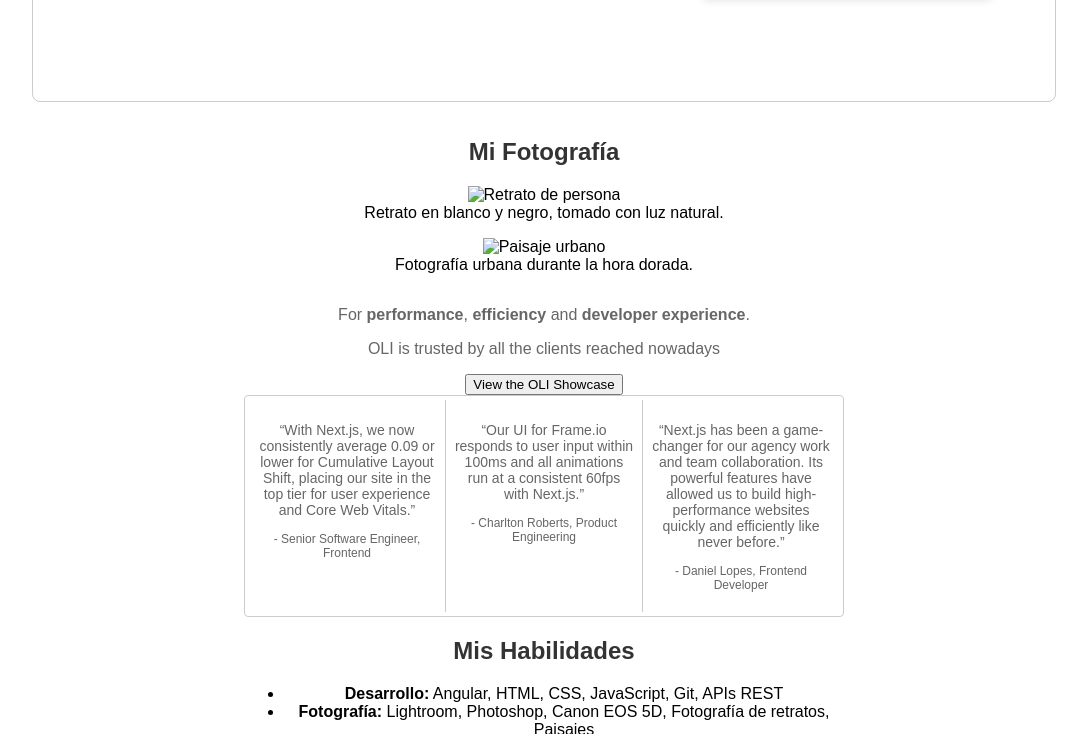
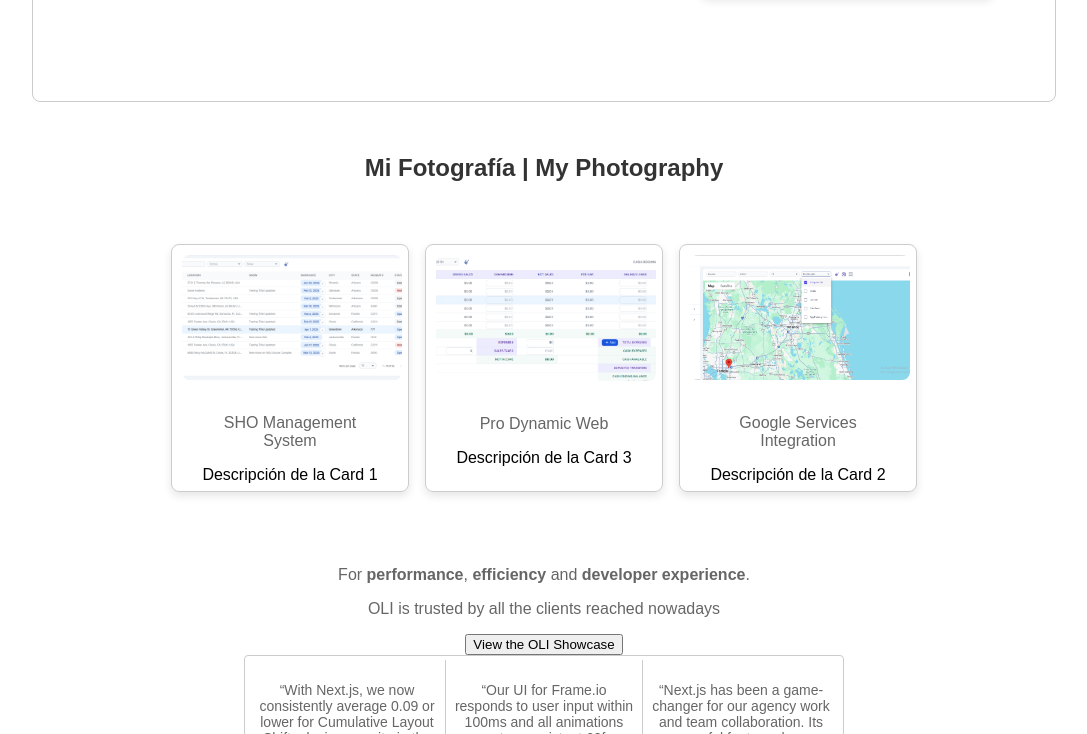
Before and after one commit to RoldanIsaac/jsPortfolio, a website: page index.html in a window 1280 px wide. Shown: the part 618-1352 px from the top of the page, without its empty margins (96-1183 px from the left). Drawn offline with Linux system fonts and the light colour scheme.

Commit message:
Add photo card component with styles and implement photography view; update index to include new styles and scripts

```diff
--- a/app/components/photo/photo.css
+++ b/app/components/photo/photo-card.css
@@ -1,15 +1,23 @@
 .photo-card {
-  width: 250px;
-  height: 230px;
+  width: 220px !important;
+  height: 230px !important;
   display: flex;
   flex-direction: column;
   border-radius: 8px;
   border: 1px solid #ccc;
   box-shadow: 0 4px 8px rgba(0, 0, 0, 0.1);
   padding: 8px;
+  transition: all 0.2s ease-in-out;
+}
+
+.photo-card:hover {
+  box-shadow: 0 8px 16px rgba(0, 0, 0, 0.2);
+  transform: scale(1.02);
 }
 
 .photo-card__img {
+  width: 220px !important;
+  height: 230px !important;
   border-radius: 10px;
   object-fit: cover;
   transition: all 0.3s ease-in-out;
--- a/app/core/dom-injector.js
+++ b/app/core/dom-injector.js
@@ -1,4 +1,4 @@
-domInjectorSingle = (componentUrl, componentDomDestination) => {
+domInjectorSingle = (componentUrl, domDestination) => {
   fetch(componentUrl)
     .then((response) => {
       if (!response.ok) {
@@ -7,7 +7,7 @@ domInjectorSingle = (componentUrl, componentDomDestination) => {
       return response.text();
     })
     .then((data) => {
-      document.getElementById(componentDomDestination).innerHTML = data;
+      document.getElementById(domDestination).innerHTML = data;
     })
     .catch((error) => {
       console.error(error);
@@ -18,7 +18,7 @@ domInjectorSingle = (componentUrl, componentDomDestination) => {
     });
 };
 
-const domInjector = (componentUrl, componentDomDestination, inputData) => {
+const domInjector = (componentUrl, domDestination, inputData) => {
   inputData.forEach((item) => {
     fetch(componentUrl)
       .then((response) => {
@@ -37,9 +37,9 @@ const domInjector = (componentUrl, componentDomDestination, inputData) => {
           });
 
           const _data = createDummyDiv(replacedData);
-          document.getElementById(componentDomDestination).appendChild(_data);
+          document.getElementById(domDestination).appendChild(_data);
         } else {
-          document.getElementById(componentDomDestination).appendChild(data);
+          document.getElementById(domDestination).appendChild(data);
         }
       })
       // Why not
@@ -64,7 +64,7 @@ const domInjector = (componentUrl, componentDomDestination, inputData) => {
       .catch((error) => {
         console.error(error);
         document.getElementById(
-          componentDomDestination
+          domDestination
         ).innerHTML = `<p>Error loading content. Please reload.</p>`;
       });
   });
--- a/app/views/photography/photography.css
+++ b/app/views/photography/photography.css
@@ -0,0 +1,13 @@
+.photography-container {
+  display: flex;
+  flex-direction: column;
+  min-height: 400px;
+  margin: 1rem 10% 1rem 10%;
+}
+
+.galery {
+  display: grid !important;
+  grid-template-columns: auto auto auto;
+  margin: auto;
+  gap: 16px;
+}
--- a/app/views/photography/photography.html
+++ b/app/views/photography/photography.html
@@ -1,16 +1,4 @@
-<section id="photography">
-  <h2>Mi Fotografía</h2>
-  <div class="galeria">
-    <figure>
-      <img src="foto1.jpg" alt="Retrato de persona" />
-      <figcaption>
-        Retrato en blanco y negro, tomado con luz natural.
-      </figcaption>
-    </figure>
-    <figure>
-      <img src="foto2.jpg" alt="Paisaje urbano" />
-      <figcaption>Fotografía urbana durante la hora dorada.</figcaption>
-    </figure>
-    <!-- Más imágenes -->
-  </div>
+<section id="photography" class="photography-container">
+  <h2>Mi Fotografía | My Photography</h2>
+  <div class="galery" id="galery"></div>
 </section>
--- /dev/null
+++ b/app/views/photography/photography.js
@@ -0,0 +1,29 @@
+const photoCard = {
+  url: "app/components/photo/photo-card.html",
+  destinationId: "galery",
+};
+
+const myPhotos = [
+  {
+    url: "public/screenshoots/sho-2.png",
+    title: "SHO Management System",
+    description: "Descripción de la Card 1",
+  },
+  {
+    url: "public/screenshoots/sho-3.png",
+    title: "Pro Dynamic Web",
+    description: "Descripción de la Card 3",
+  },
+  {
+    url: "public/screenshoots/sho.png",
+    title: "Google Services Integration",
+    description: "Descripción de la Card 2",
+  },
+];
+
+domInjector(photoCard.url, photoCard.destinationId, myPhotos);
+
+const link = document.createElement("link");
+link.rel = "stylesheet";
+link.href = "app/views/photography/photography.css";
+document.head.appendChild(link);
--- a/index.html
+++ b/index.html
@@ -15,6 +15,7 @@
     <link rel="stylesheet" href="app/components/navbar/navbar.css" />
     <link rel="stylesheet" href="app/components/tabs/tabs.css" />
     <link rel="stylesheet" href="app/components/footer/footer.css" />
+    <link rel="stylesheet" href="app/components/photo/photo-card.css" />
     <!-- Views -->
     <link rel="stylesheet" href="app/views/projects/projects.css" />
     <link rel="stylesheet" href="app/views/skills/skills.css" />
@@ -40,7 +41,10 @@
     <script src="app/router.js" defer></script>
     <script src="app/components/navbar/navbar.js"></script>
     <script src="app/components/tabs/tabs.js"></script>
+
     <script src="app/views/projects/projects.js" defer></script>
+    <script src="app/views/photography/photography.js" defer></script>
+
     <script src="app/core/dom-injector.js"></script>
     <!-- Due to footer -->
     <script src="https://kit.fontawesome.com/a076d05399.js"></script>
```
Also changed, not shown: app/core/component.js (added, +11 -0 lines), app/components/photo/photo-card.html (renamed from app/components/photo/photo.html).
